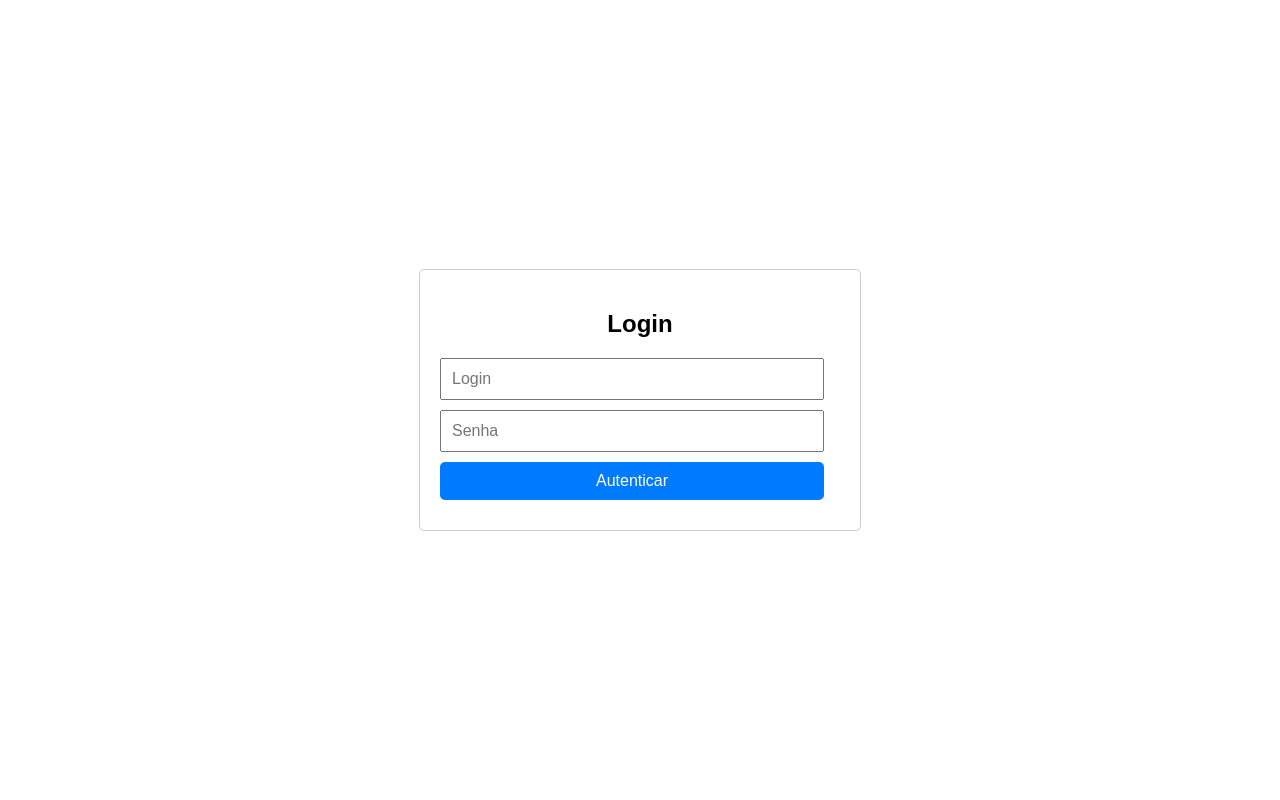
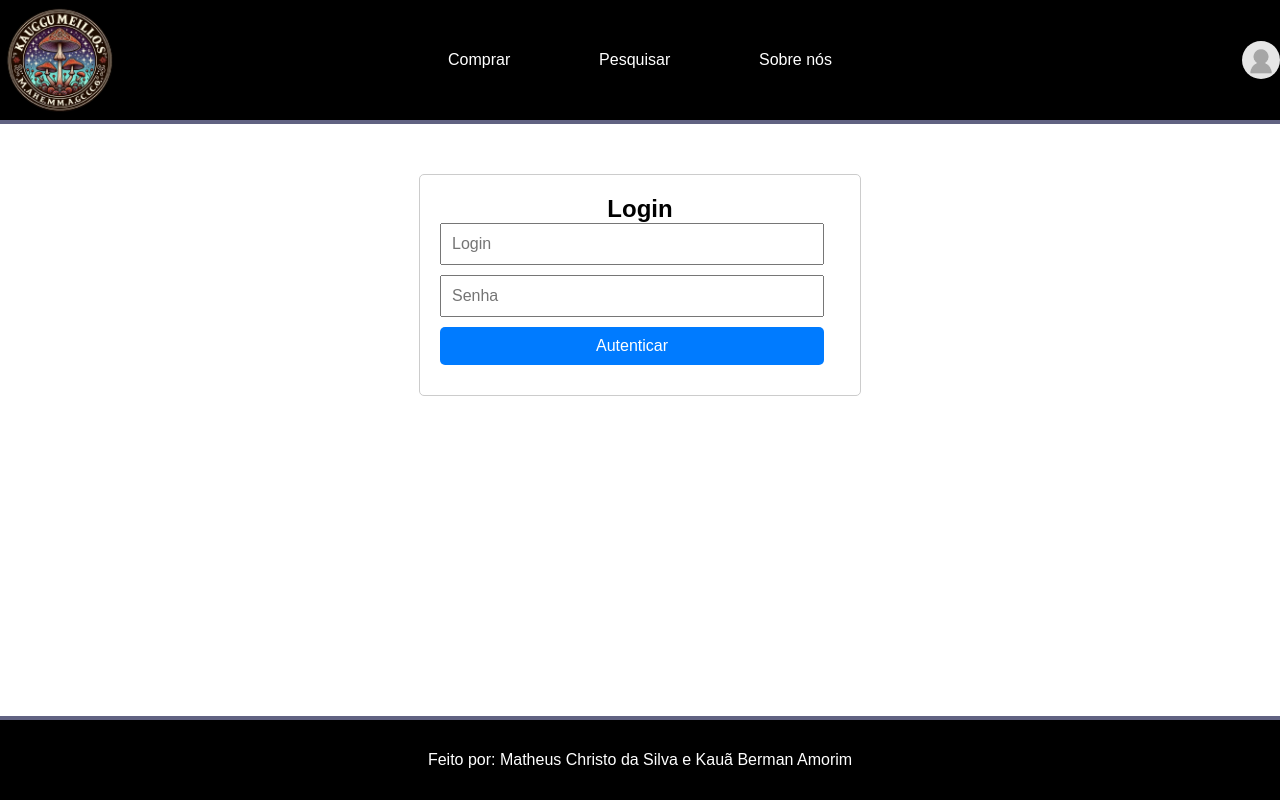
Before and after one commit to matheuschristo/ProjetoProgramacaoWeb, a plain HTML site: page View/login.html in a window 1280 px wide. Drawn offline with Linux system fonts and the light colour scheme.

Commit message:
pagina de cadastro

```diff
--- a/View/login.html
+++ b/View/login.html
@@ -7,7 +7,21 @@
     <link rel="stylesheet" href="../style/loginStyle.css" />
   </head>
   <body>
+    <main id="principal-main">
 
+      <header id="cabecalho">
+          <div id="cabecalho-divs" class="div-header-1">
+              <img src="../image/logo.png" alt="">
+          </div>
+          <div id="cabecalho-divs" class="div-header-2">
+              <a id="link-header" href="">Comprar</a>
+              <a id="link-header" href="">Pesquisar</a>
+              <a id="link-header" href="index.html">Sobre nós</a>
+          </div>
+          <div id="cabecalho-divs" class="div-header-3">
+            <img id="img-user" src="../image/icon-user.webp" alt="" onclick="mudarPage()">
+          </div>
+      </header>
       <div class="container">
         <h2>Login</h2>
         <form id="loginForm">
@@ -16,7 +30,10 @@
           <button type="submit" id="loginBtn">Autenticar</button>
         </form>
       </div>
-
+      <footer id="rodape">
+        <p>Feito por: Matheus Christo da Silva e Kauã Berman Amorim</p>
+      </footer>
+    </main>
     <script src="../code/script.js"></script>
   </body>
 </html>
--- a/code/script.js
+++ b/code/script.js
@@ -11,7 +11,23 @@ document
       localStorage.setItem("password", password);
       localStorage.setItem("authenticated", "true");
       window.location.href = "index.html";
+
+
     } else {
       alert("Informe os dados de autenticação");
     }
   });
+
+function verificaAutenticado() {
+  var userAutenticado = document.getElementById("userAutenticado");
+
+  if (localStorage.getItem("username") != null) {
+    userAutenticado.innerText = localStorage.getItem("username");
+  } else {
+    userAutenticado.innerText = "Usuario nao autenticado"
+  }
+}
+
+function mudarPage() {
+  window.location.href = "cadastro.html";
+}
--- a/style/loginStyle.css
+++ b/style/loginStyle.css
@@ -52,3 +52,98 @@ button {
 button:hover {
   background-color: #0056b3;
 }
+
+
+@import url('https://fonts.googleapis.com/css2?family=Voyage&display=swap');
+@import url('https://fonts.googleapis.com/css2?family=Mystery+Quest&display=swap');
+
+
+* {
+    margin: 0;
+    padding: 0;
+}
+
+#principal-main {
+    width: 100%;
+    height: 100%;
+}
+
+header {
+    width: 100%;
+    height: 15vh;
+    background-color: #000000;
+
+    display: flex;
+    flex-direction: row;
+    justify-content: space-between;
+
+    border-bottom: 0.5vh solid #616382;
+}
+
+footer {
+    position: fixed;
+    bottom: 0;
+    width: 100%;
+    height: 10vh;
+    background-color: #000000;
+
+    border-top: 0.5vh solid #616382;
+}
+
+
+#cabecalho-divs {
+    width: 30%;
+    height: 100%;
+}
+
+.div-header-1 {
+    display: flex;
+}
+
+.div-header-2 {
+    display: flex;
+    flex-direction: row;
+    justify-content: space-between;
+    align-items: center;
+}
+
+.div-header-3 {
+    display: flex;
+    flex-direction: row;
+    justify-content: end;
+    align-items: center;
+}
+
+#link-header {
+    text-decoration: none;
+    color: inherit;
+    cursor: pointer;
+
+    color: white;
+}
+
+#link-header:hover {
+    color: #69a5a4;
+}
+
+#rodape {
+    display: flex;
+    flex-direction: row;
+    justify-content: center;
+    align-items: center;
+}
+
+#rodape p {
+    color: white;
+    font-family: 'Arial', cursive;
+}
+
+#img-user {
+  width: 10%;
+
+  border-radius: 50%;
+}
+
+#img-user:hover {
+  cursor: pointer;
+}
--- a/style/style.css
+++ b/style/style.css
@@ -114,3 +114,24 @@ a {
 .div-texto p {
     font-family: 'Arial', cursive;
 }
+
+#img-user {
+    width: 10%;
+
+    border-radius: 50%;
+}
+
+#img-user:hover {
+    cursor: pointer;
+}
+
+.container-form {
+    margin-top: 5%;
+
+    font-family: 'Courier New', Courier, monospace;
+
+    display: flex;
+    justify-content: f;
+    align-items: center;
+    flex-direction: column;
+}
```
Also changed, not shown: View/cadastro.html (added, +75 -0 lines), View/index.html (+4 -3 lines), image/icon-user.webp (added). Lines whose indentation alone changed are shown as unchanged.
